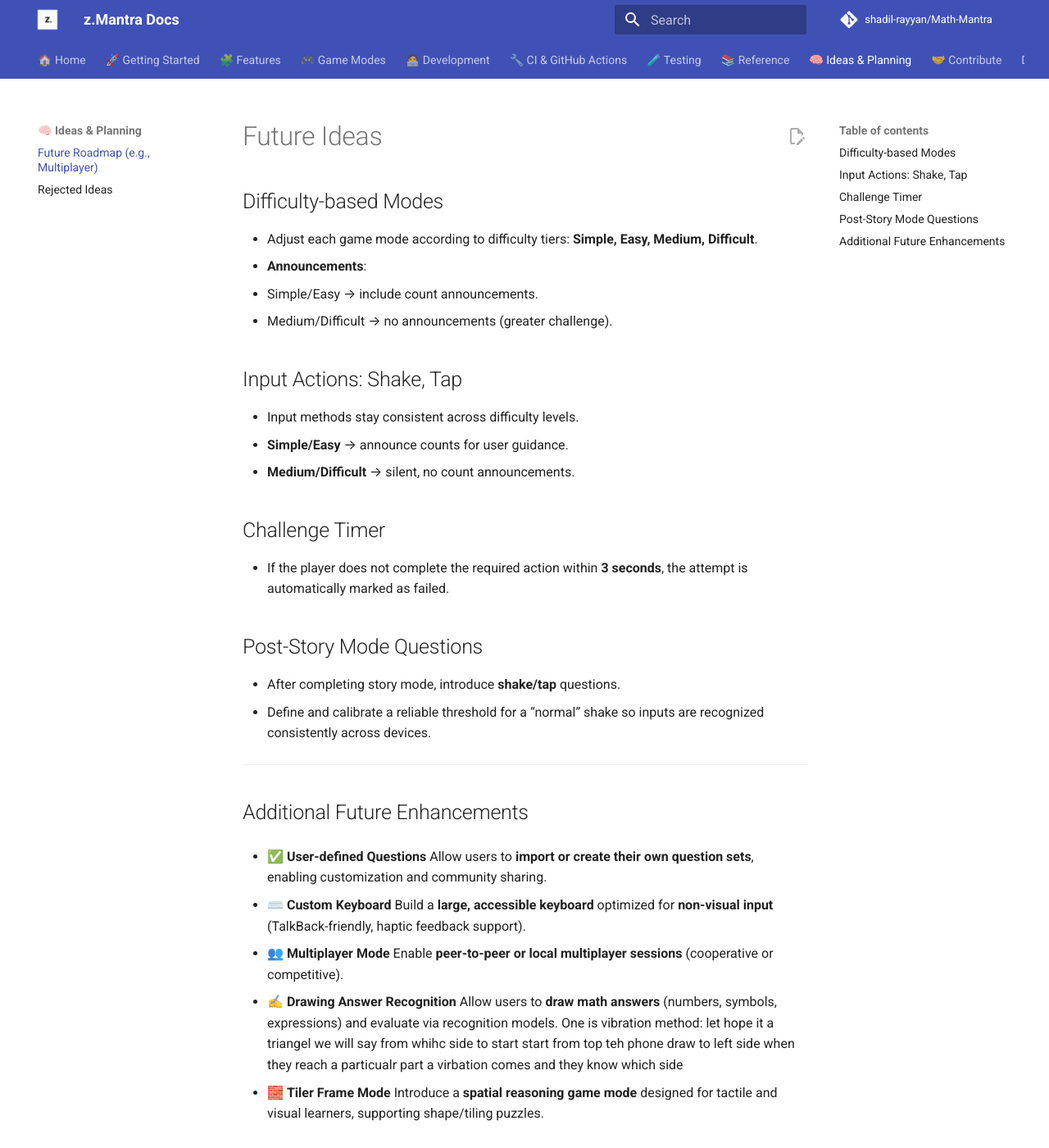
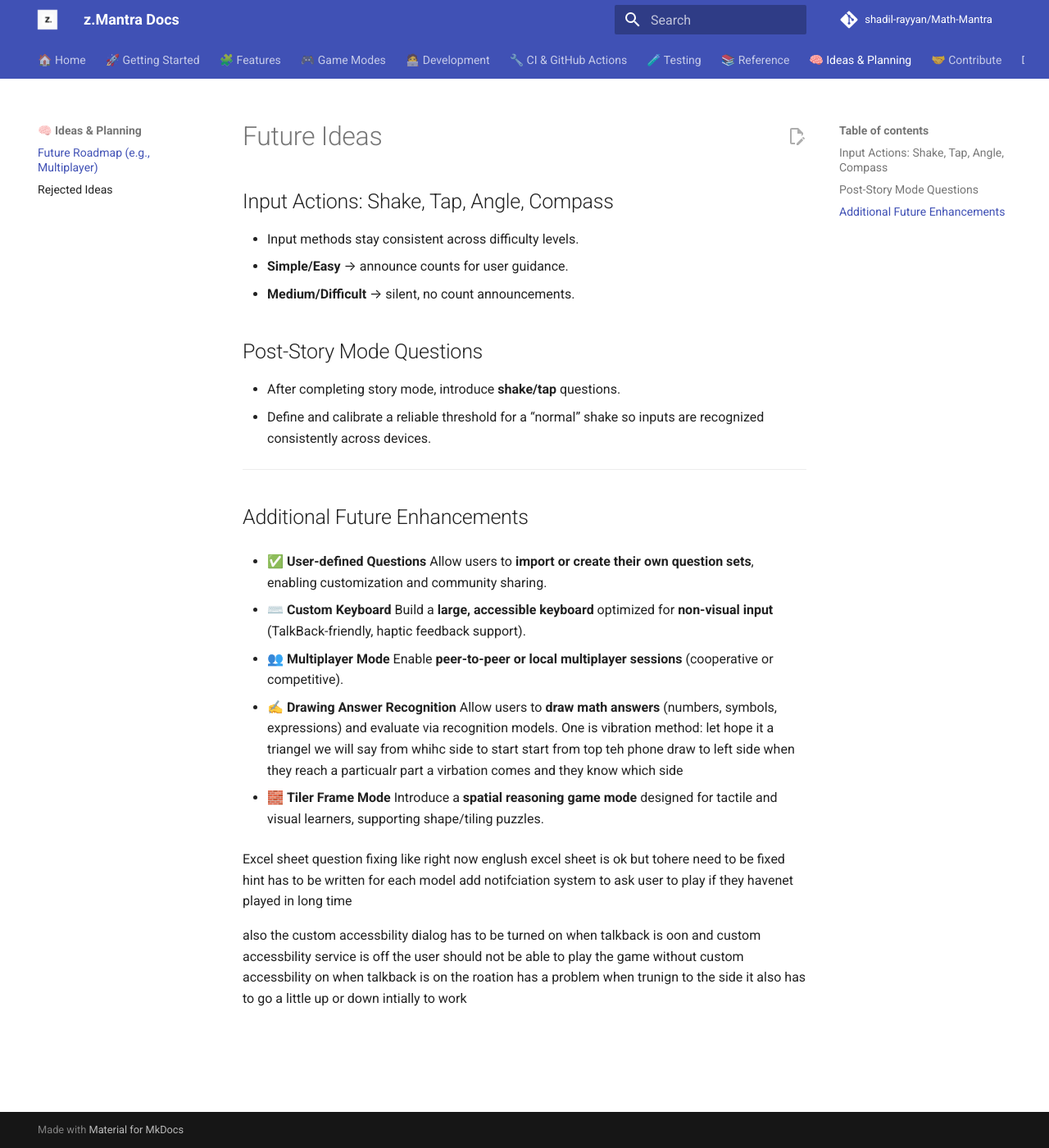
Before and after one commit to shadil-rayyan/Math-Mantra, an MkDocs documentation site: the page built from doc/docs/ideas/future.md, in a window 1280 px wide and 1400 px high. Shown: the whole window at 82% size. Built offline with MkDocs 1.6.1 and Material for MkDocs 9.7.7, drawn with Linux system fonts in a browser that asks for light colours; comment, search, counter and statistics services are not loaded.

Commit message:
doc:added more problem to teh future.md file

```diff
--- a/doc/docs/ideas/future.md
+++ b/doc/docs/ideas/future.md
@@ -1,23 +1,13 @@
 
 # Future Ideas
 
-## Difficulty-based Modes
 
-* Adjust each game mode according to difficulty tiers: **Simple, Easy, Medium, Difficult**.
-* **Announcements**:
 
-  * Simple/Easy → include count announcements.
-  * Medium/Difficult → no announcements (greater challenge).
-
-## Input Actions: Shake, Tap
+## Input Actions: Shake, Tap, Angle, Compass
 
 * Input methods stay consistent across difficulty levels.
 * **Simple/Easy** → announce counts for user guidance.
 * **Medium/Difficult** → silent, no count announcements.
-
-## Challenge Timer
-
-* If the player does not complete the required action within **3 seconds**, the attempt is automatically marked as failed.
 
 ## Post-Story Mode Questions
 
@@ -47,3 +37,6 @@
 Excel sheet question fixing like right now englush excel sheet is ok but tohere need to be fixed
 hint has to be written for each model
 add notifciation system to ask user to play if they havenet played in long time
+
+also the custom accessbility dialog has to be turned on when talkback is oon and custom accessbility service is off the user should not be able to play the game without custom accessbility on when talkback is on
+the roation has a problem when trunign to the side it also has to go a little up or down intially to work
```
